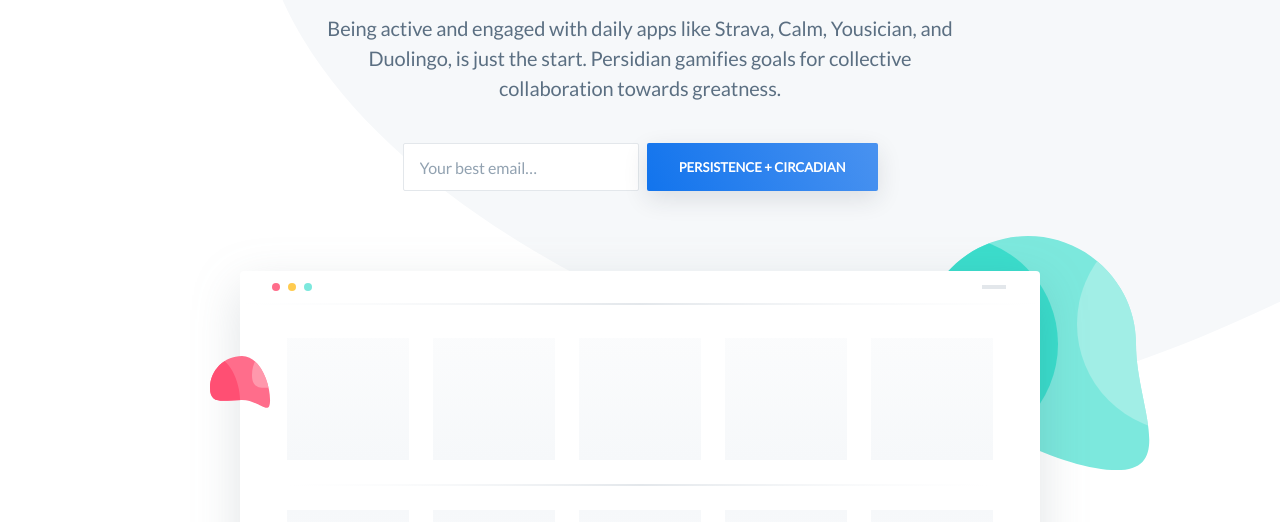
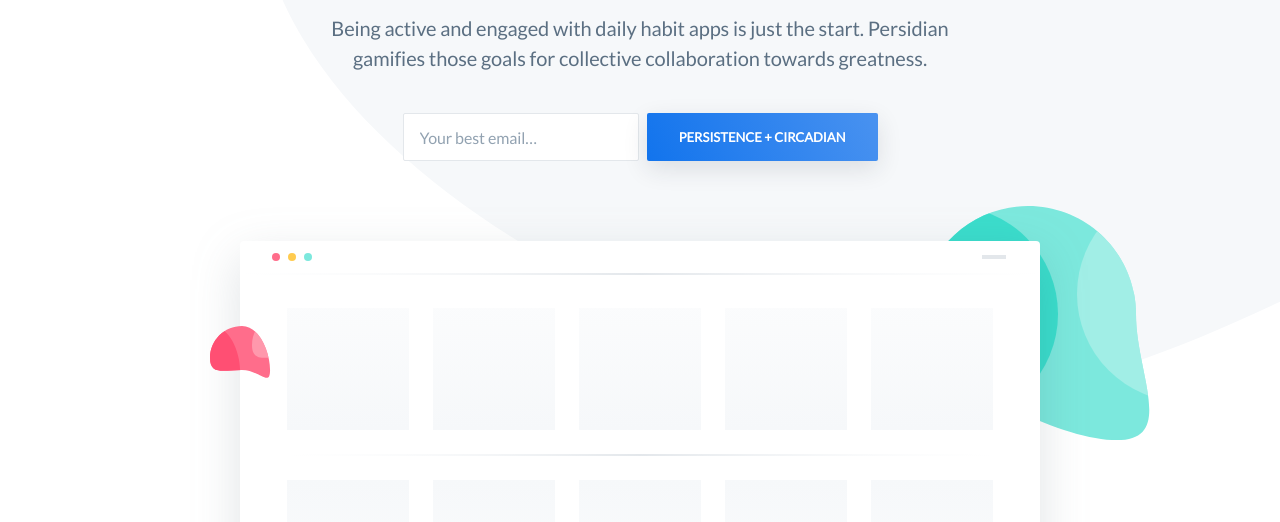
Before and after one commit to thisyearnofear/persidian, a plain HTML site: page index.html in a window 1280 px wide. Shown: the part 215-737 px from the top of the page. Drawn offline with nearby package versions, Linux system fonts and the light colour scheme.

Commit message:
Update index.html

```diff
--- a/index.html
+++ b/index.html
@@ -52,7 +52,7 @@
                 <div class="container-sm">
                     <div class="hero-inner">
                         <h1 class="hero-title h2-mobile mt-0 is-revealing">Persidian</h1>
-                        <p class="hero-paragraph is-revealing">Being active and engaged with daily apps like Strava, Calm, Yousician, and Duolingo, is just the start. Persidian gamifies goals for collective collaboration towards greatness.</p>
+                        <p class="hero-paragraph is-revealing">Being active and engaged with daily habit apps is just the start. Persidian gamifies those goals for collective collaboration towards greatness.</p>
                         <div class="hero-form newsletter-form field field-grouped is-revealing">
                             <div class="control control-expanded">
                                 <input class="input" type="email" name="email" placeholder="Your best email&hellip;">
```
